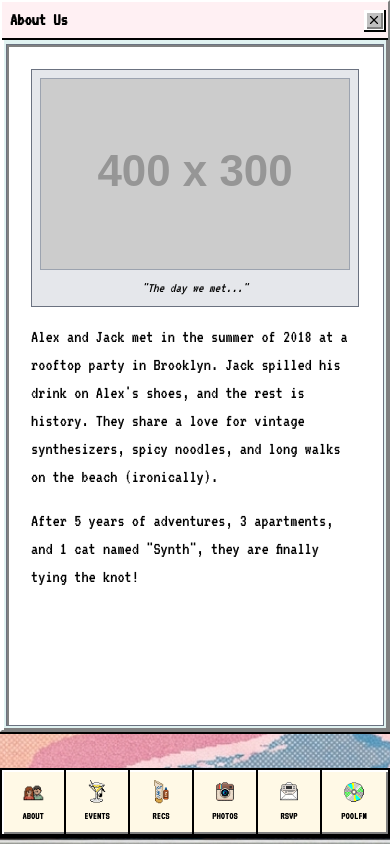
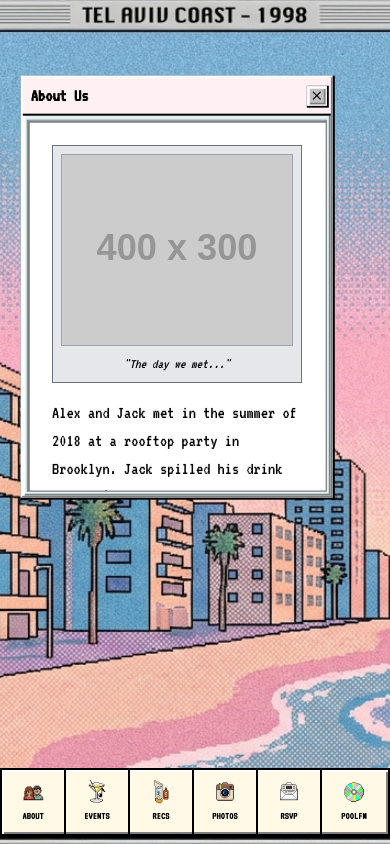
Before and after one commit to jacksgreen/jack-alex-weddding, a React (Vite) app: page / in a window 390 px wide. Built offline with nearby package versions, Linux system fonts and the light colour scheme.

Commit message:
better mobile

```diff
--- a/src/components/Window.tsx
+++ b/src/components/Window.tsx
@@ -26,36 +26,49 @@ const Window = ({
 
   useEffect(() => {
     const checkMobile = () => setIsMobile(window.innerWidth < 768);
-    window.addEventListener('resize', checkMobile);
-    return () => window.removeEventListener('resize', checkMobile);
+    window.addEventListener("resize", checkMobile);
+    return () => window.removeEventListener("resize", checkMobile);
   }, []);
+
+  // Generate random initial position for mobile (within 20% margin)
+  const getMobilePosition = () => {
+    if (typeof window === "undefined") return { x: 0, y: 0 };
+    const maxX = window.innerWidth * 0.2;
+    const maxY = window.innerHeight * 0.2;
+    return {
+      x: Math.random() * maxX,
+      y: Math.random() * maxY,
+    };
+  };
+
+  const [mobileInitialPos] = useState(getMobilePosition());
 
   return (
     <motion.div
-      drag={!isMobile}
+      drag={true}
       dragControls={dragControls}
       dragListener={false}
       dragMomentum={false}
-      initial={isMobile ? { x: 0, y: 0 } : initialPosition}
-      animate={isMobile ? { x: 0, y: 0 } : undefined}
-      className={`absolute bg-pool-mint shadow-win-out w-[400px] md:w-[400px] ${
+      initial={isMobile ? mobileInitialPos : initialPosition}
+      className={`absolute bg-pool-mint shadow-win-out ${
         isActive ? "z-50" : "z-10"
-      } max-md:!left-0 max-md:!right-0 max-md:!top-0 max-md:w-full max-md:!h-[calc(100vh-7rem)]`}
+      }`}
       onMouseDown={onFocus}
       style={{
         border: "2px solid",
         borderColor: "#ffffff #808080 #808080 #ffffff",
         display: "grid",
         gridTemplateRows: "auto 1fr",
-        height: isMobile ? undefined : "fit-content",
-        minHeight: isMobile ? undefined : "200px",
-        maxHeight: isMobile ? undefined : "600px",
+        width: isMobile ? "80vw" : "400px",
+        height: "fit-content",
+        minHeight: "200px",
+        maxHeight: isMobile ? "50vh" : "600px",
       }}
     >
       {/* Title Bar */}
       <div
-        className={`flex justify-between items-center p-1 bg-pool-pink border-b-2 border-black select-none ${isMobile ? 'cursor-default' : 'cursor-move'}`}
-        onPointerDown={(e) => !isMobile && dragControls.start(e)}
+        className="flex justify-between items-center p-1 bg-pool-pink border-b-2 border-black select-none cursor-move"
+        onPointerDown={(e) => dragControls.start(e)}
       >
         <div className="font-bold text-black px-1 flex items-center gap-2">
           {title}
```
